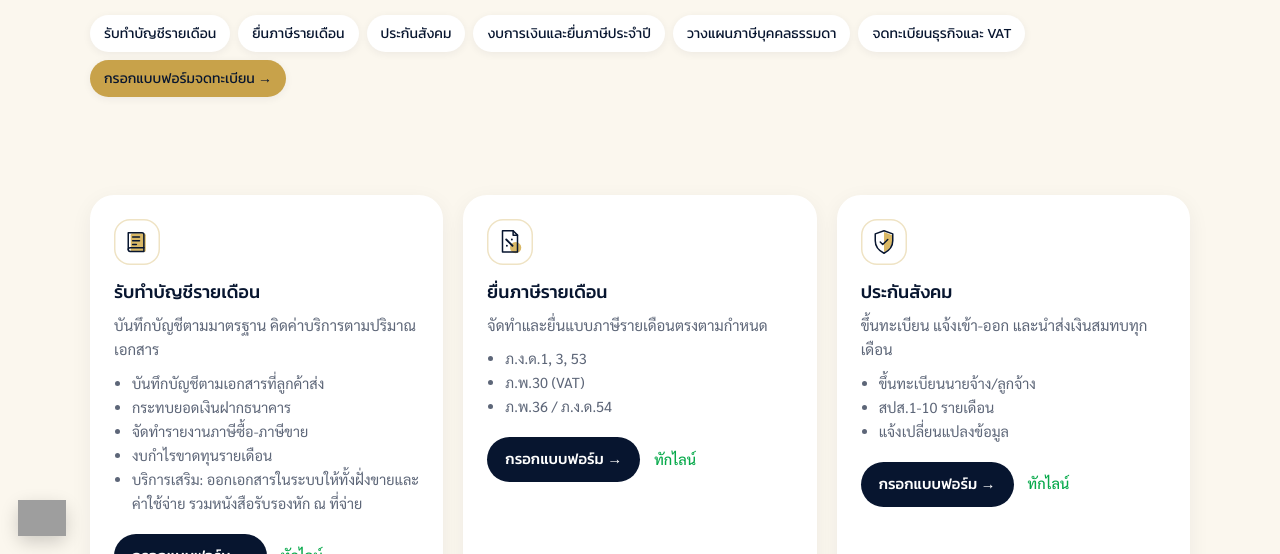
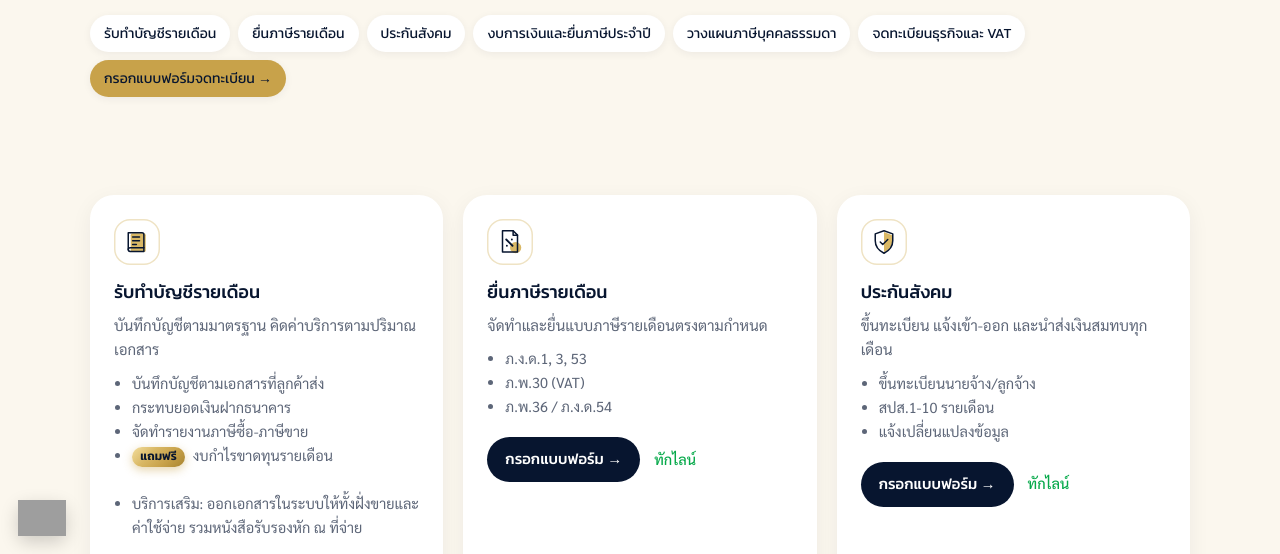
Before and after one commit to snsmartconsultant/snsmartconsultant.github.io, a plain HTML site: page index.html in a window 1280 px wide. Both pictures are taken after a click on the link 220 px from the left and 1943 px from the top of the page. Shown: the part 246-800 px from the top of the page. Drawn offline with nearby package versions, Linux system fonts and the light colour scheme; grey boxes are pictures that could not be loaded.

Commit message:
Free monthly P&L badge, space before add-on

```diff
--- a/index.html
+++ b/index.html
@@ -408,6 +408,7 @@ section.alt .tcard{background:var(--cream)}
 .phead .crumb{color:var(--ink)}
 .phead .crumb a{color:var(--gtxt)}
 .phead h1{font-weight:600}
+.card li.addon{margin-top:1.7em}.card li .gift{display:inline-block;font-family:'Kanit',sans-serif;font-weight:600;font-size:.82em;line-height:1;padding:.32em .7em;border-radius:999px;margin-right:.35em;background:linear-gradient(135deg,#F3DE9E 0%,#D9B865 35%,#C8A24A 65%,#A8842F 100%);color:#07152F;box-shadow:0 3px 10px rgba(200,162,74,.45);vertical-align:.08em}
 .phead h1 .free{display:inline-block;vertical-align:middle;font-size:.78em;line-height:1;padding:.3em .8em;border-radius:999px;font-weight:700;margin-left:.3em;position:relative;top:-.28em;letter-spacing:.02em;background:linear-gradient(135deg,#F3DE9E 0%,#D9B865 35%,#C8A24A 65%,#A8842F 100%);color:#07152F;box-shadow:0 6px 18px rgba(200,162,74,.6),inset 0 1px 0 rgba(255,255,255,.6)}
 nav.main a.hot{background:var(--nbg,#07152F);color:#fff;box-shadow:0 6px 16px rgba(7,21,47,.22)}nav.main a.hot:hover,nav.main a.hot.on,.dd.open>a.hot{background:#13274D;color:#fff}nav.main a.hot .car{color:#E3C77E}
 html[data-theme=dark] nav.main a.hot,html[data-theme=dark] .dd.open>a.hot{background:#F3EEE1;color:#07152F}html[data-theme=dark] nav.main a.hot .car{color:#A8842F}
@@ -1056,7 +1057,7 @@ const TODAY=new Date();TODAY.setHours(0,0,0,0);
 
 /* ---------- content ---------- */
 const SERVICES=[
- {ic:'ledger',t:'รับทำบัญชีรายเดือน',d:'บันทึกบัญชีตามมาตรฐาน คิดค่าบริการตามปริมาณเอกสาร',l:['บันทึกบัญชีตามเอกสารที่ลูกค้าส่ง','กระทบยอดเงินฝากธนาคาร','จัดทำรายงานภาษีซื้อ-ภาษีขาย','งบกำไรขาดทุนรายเดือน','บริการเสริม: ออกเอกสารในระบบให้ทั้งฝั่งขายและค่าใช้จ่าย รวมหนังสือรับรองหัก ณ ที่จ่าย']},
+ {ic:'ledger',t:'รับทำบัญชีรายเดือน',d:'บันทึกบัญชีตามมาตรฐาน คิดค่าบริการตามปริมาณเอกสาร',l:['บันทึกบัญชีตามเอกสารที่ลูกค้าส่ง','กระทบยอดเงินฝากธนาคาร','จัดทำรายงานภาษีซื้อ-ภาษีขาย','<span class="gift">แถมฟรี</span> งบกำไรขาดทุนรายเดือน','บริการเสริม: ออกเอกสารในระบบให้ทั้งฝั่งขายและค่าใช้จ่าย รวมหนังสือรับรองหัก ณ ที่จ่าย']},
  {ic:'taxform',t:'ยื่นภาษีรายเดือน',d:'จัดทำและยื่นแบบภาษีรายเดือนตรงตามกำหนด',l:['ภ.ง.ด.1, 3, 53','ภ.พ.30 (VAT)','ภ.พ.36 / ภ.ง.ด.54']},
  {ic:'shield',t:'ประกันสังคม',d:'ขึ้นทะเบียน แจ้งเข้า-ออก และนำส่งเงินสมทบทุกเดือน',l:['ขึ้นทะเบียนนายจ้าง/ลูกจ้าง','สปส.1-10 รายเดือน','แจ้งเปลี่ยนแปลงข้อมูล']},
  {ic:'closing',t:'งบการเงินและยื่นภาษีประจำปี',d:'ปิดงบการเงิน จัดหาผู้สอบบัญชี นำส่งงบการเงิน และยื่นภาษีประจำปีสำหรับนิติบุคคล',l:['ภ.ง.ด.51 / ภ.ง.ด.50','ส่งงบ DBD e-Filing','บัญชีผู้ถือหุ้น (บอจ.5) / ภ.ง.ด.1ก']},
@@ -1073,7 +1074,7 @@ const TOOLS=[
  {h:'vat-late',ic:'vatlate',q:'จด VAT ล่าช้า',t:'โปรแกรมคำนวณค่าปรับจดทะเบียน VAT ล่าช้า',d:'ภาษีย้อนหลัง เบี้ยปรับ 2 เท่า และเงินเพิ่ม 1.5%/เดือน เมื่อรายได้เกิน 1.8 ล้านบาทแล้วไม่จด VAT ภายใน 30 วัน'},
 ];
 $('svc-mini').innerHTML=SERVICES.slice(0,4).map(s=>`<a class="card" href="#services"><div class="ic">${ICON[s.ic]}</div><h3>${s.t}</h3><p>${s.d}</p></a>`).join('');
-$('svc-full').innerHTML=SERVICES.map((s,i)=>`<div class="card" id="svc-${i}"><div class="ic">${ICON[s.ic]}</div><h3>${s.t}</h3><p>${s.d}</p><ul>${s.l.map(x=>`<li>${x}</li>`).join('')}</ul><div class="svc-act">${s.ic==='register'?'<a class="tbtn" data-form>กรอกแบบฟอร์มจดทะเบียน →</a>':`<a class="tbtn" data-topic="${i}">กรอกแบบฟอร์ม →</a>`}<a class="lnk" href="https://lin.ee/OPLnhP7" target="_blank" rel="noopener">ทักไลน์</a></div></div>`).join('');
+$('svc-full').innerHTML=SERVICES.map((s,i)=>`<div class="card" id="svc-${i}"><div class="ic">${ICON[s.ic]}</div><h3>${s.t}</h3><p>${s.d}</p><ul>${s.l.map(x=>`<li${x.startsWith('บริการเสริม')?' class="addon"':''}>${x}</li>`).join('')}</ul><div class="svc-act">${s.ic==='register'?'<a class="tbtn" data-form>กรอกแบบฟอร์มจดทะเบียน →</a>':`<a class="tbtn" data-topic="${i}">กรอกแบบฟอร์ม →</a>`}<a class="lnk" href="https://lin.ee/OPLnhP7" target="_blank" rel="noopener">ทักไลน์</a></div></div>`).join('');
 const tcard=t=>`<div class="tcard"><div class="ti">${ICON[t.ic]}</div><h3>${t.t}</h3><p>${t.d}</p><a class="tbtn" href="#${t.h}">เปิดใช้งาน →</a></div>`;
 $('tools-hub').innerHTML=TOOLS.map(tcard).join('');
 $('ddMenu').innerHTML=`<a href="#help" class="dd-all"><span class="i">${ICON.system}</span>ดูตัวช่วยทั้งหมด</a>`+TOOLS.map(t=>`<a href="#${t.h}"><span class="i">${ICON[t.ic]}</span>${t.t.replace('โปรแกรม','')}</a>`).join('');
```
